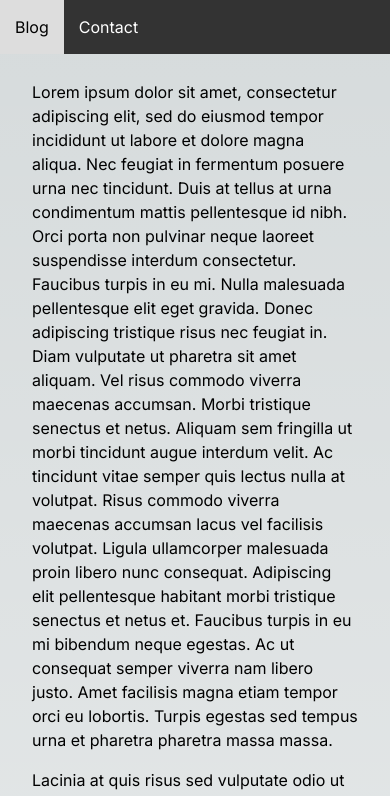
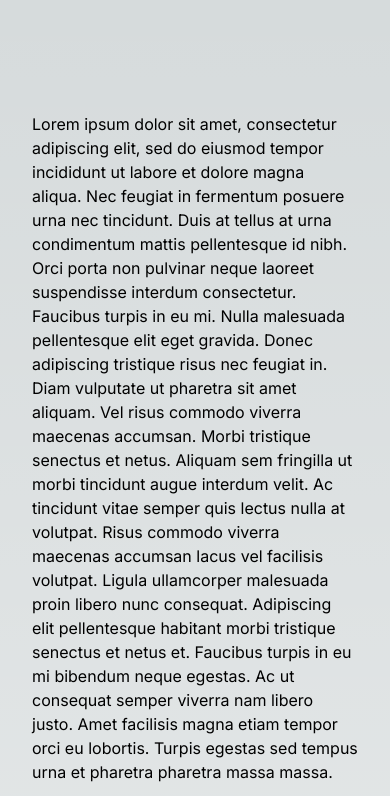
Before and after one commit to nzmksk/mhz96-v2, a Next.js app: page / in a window 390 px wide. Shown: the top 796 px of the page. Built offline with nearby package versions, Linux system fonts and the light colour scheme.

Commit message:
fix scrolling ui in mobile view

```diff
--- a/app/page.tsx
+++ b/app/page.tsx
@@ -4,7 +4,7 @@ export default function Home() {
   return (
     <>
       <ScrollableNavBar />
-      <div className="p-8 mt-12 flex flex-col gap-y-4">
+      <div className="p-8 mt-20 flex flex-col gap-y-4">
         <p>
           Lorem ipsum dolor sit amet, consectetur adipiscing elit, sed do
           eiusmod tempor incididunt ut labore et dolore magna aliqua. Nec
--- a/app/ui/components/navbar.tsx
+++ b/app/ui/components/navbar.tsx
@@ -14,7 +14,7 @@ export default function ScrollableNavBar() {
 
       // Hides navbar while scrolling downwards
       navbar.style.top =
-        prevScrollPosition > currentScrollPosition ? "0" : "-54px";
+        prevScrollPosition > currentScrollPosition ? "0" : "-162px";
 
       prevScrollPosition = currentScrollPosition;
     };
```
